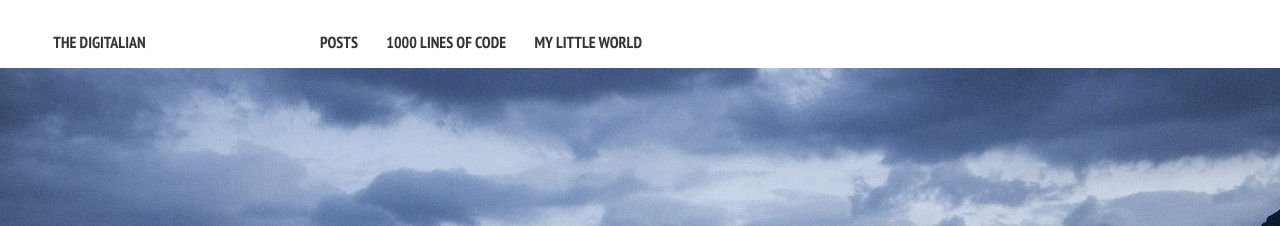
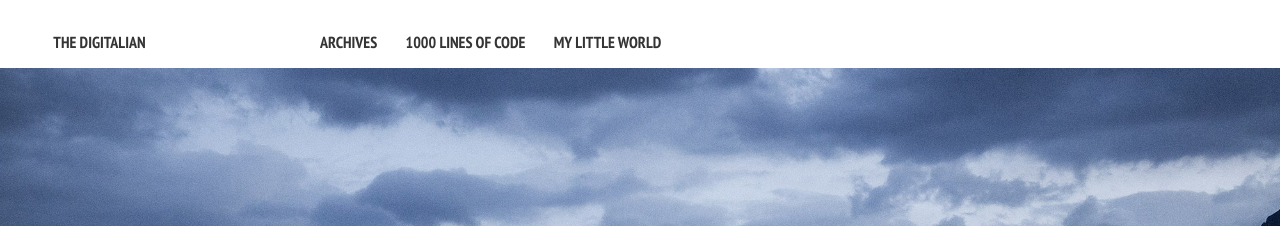
Before and after one commit to gallarotti/gallarotti.github.io, a Jekyll site: the page built from index.md, in a window 1280 px wide. Shown: the top 226 px of the page. Built offline with Jekyll 4.4.1, drawn with Linux system fonts in a browser that asks for light colours; nearby versions of some CDN libraries; Markdown is read by kramdown in place of the engine named in the settings.

Commit message:
updated links

```diff
--- a/_config.yml
+++ b/_config.yml
@@ -28,7 +28,7 @@ owner:
 links:
 #  - title: About
 #    url: /about/
-  - title: Posts
+  - title: Archives
     url: /posts/
   - title: 1000 lines of code
     url: http://1000linesofcode.wordpress.com
```
